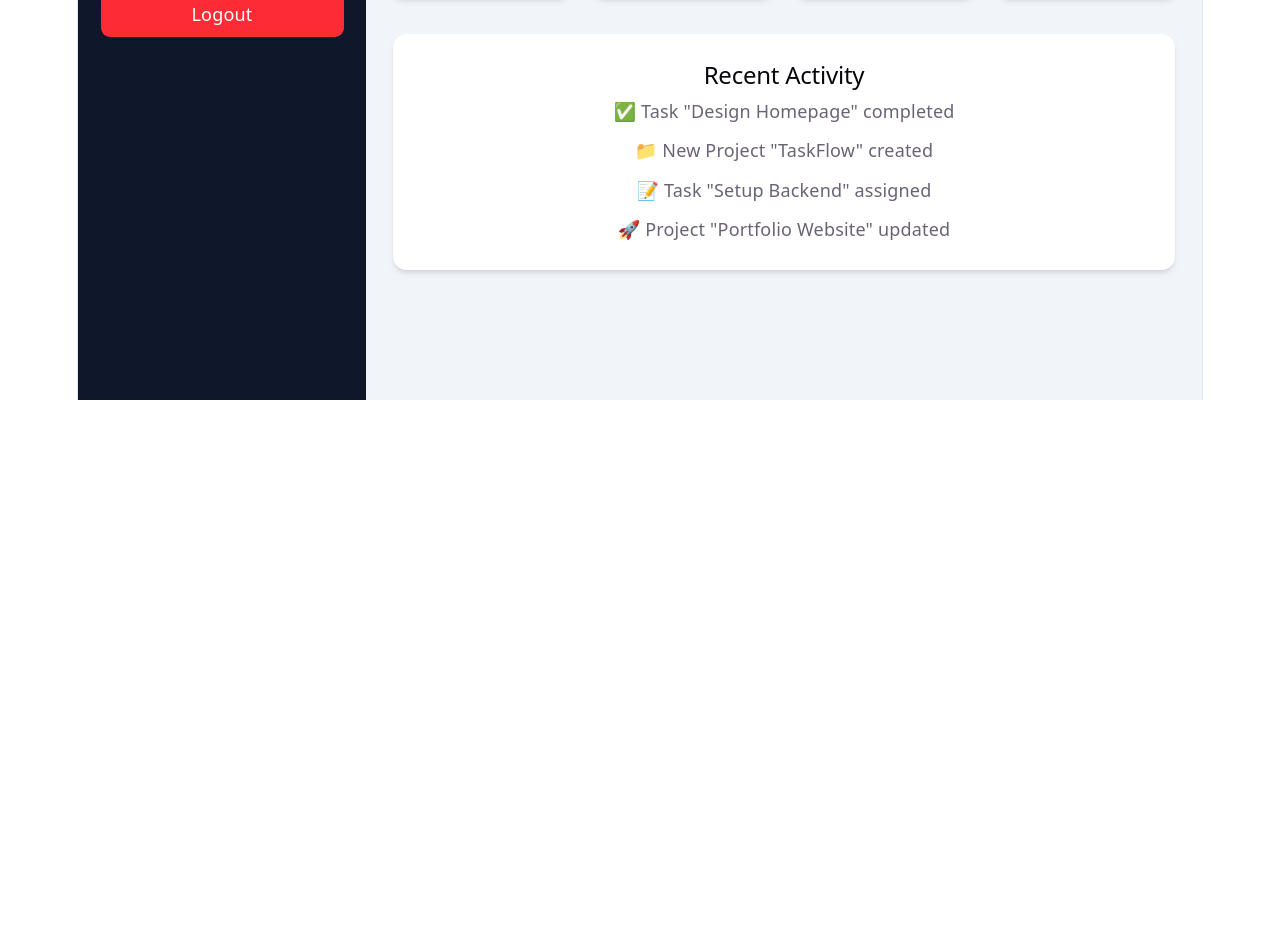
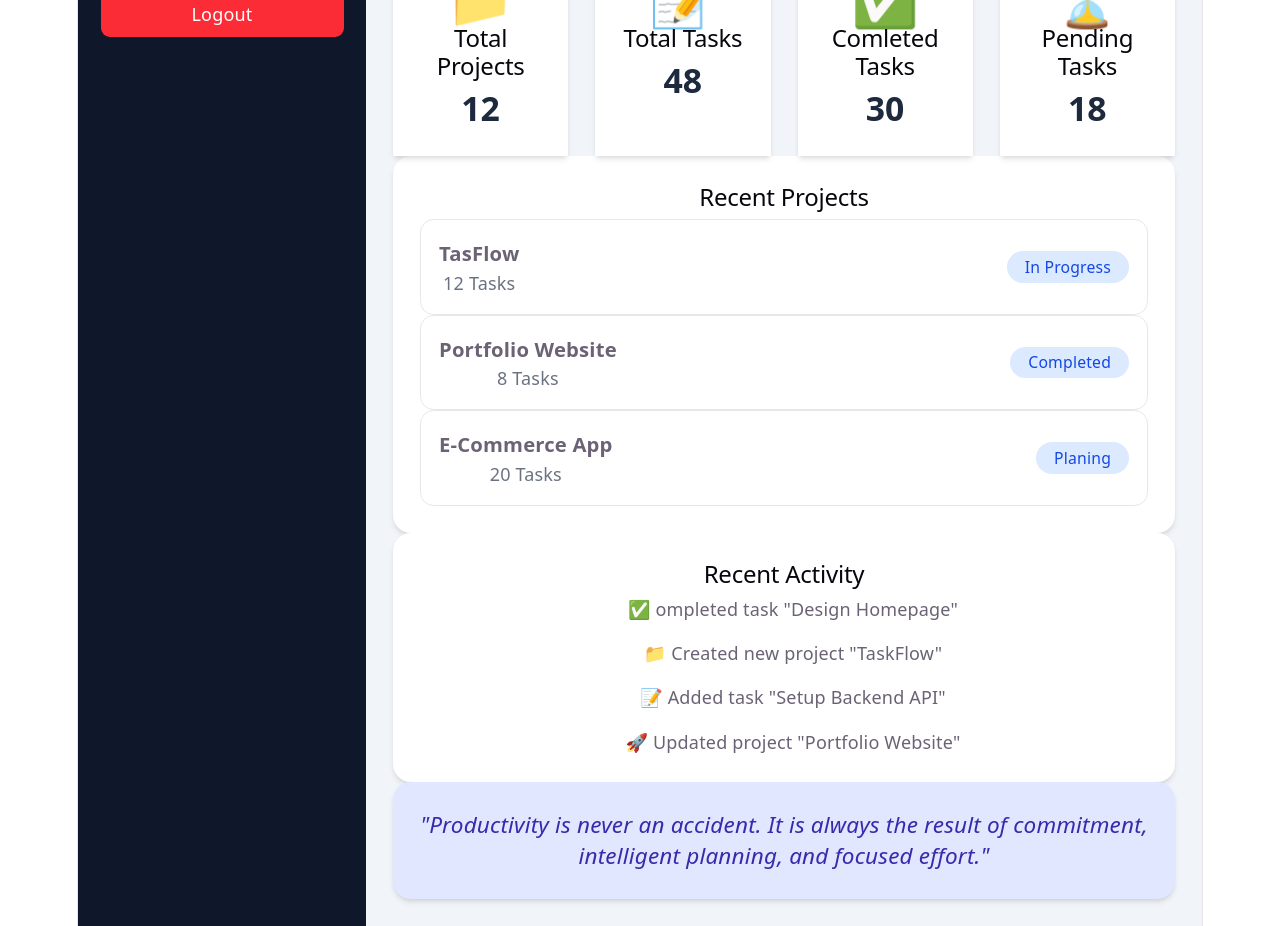
Before and after one commit to Palaksahu-12/TaskFlow, a React app in the folder frontend/: page /dashboard in a window 1280 px wide. Shown: the part 400-1326 px from the top of the page. Before the commit the page ends 800 px from the top, so only its background shows below. Built offline with nearby package versions, Linux system fonts and the light colour scheme; the HTML template or start-up script is replaced by a standard one.

Commit message:
Updated dashboard, profile, projects and sidebar

```diff
--- a/frontend/src/pages/Dashboard.jsx
+++ b/frontend/src/pages/Dashboard.jsx
@@ -5,34 +5,68 @@ const Dashboard = () => {
     {
       title: "Total Projects",
       value: 12,
+      icon: "📁",
     },
     {
       title: "Total Tasks",
       value: 48,
+      icon: "📝",
     },
     {
       title:"Comleted Tasks",
       value: 30,
+      icon: "✅",
     },
     {
       title:"Pending Tasks",
       value: 18,
+      icon: "⏳",
+
     },
   ];
 
+  const recentProjects = [
+    {
+      id: 1,
+      name:"TasFlow",
+      status: "In Progress",
+      tasks: 12,
+    },
+    {
+      id:2,
+      name:"Portfolio Website",
+      status:"Completed",
+      tasks:8,
+    },
+    {
+      id:3,
+      name:"E-Commerce App",
+      status: "Planing",
+      tasks:20,
+    }
+  ]
+
   return (
     <Layout>
-      <div>
+      <div className="spacce-y-8">
+        {/* Welcome Section */}
+        <div className="bg-gradient-to-r from-blue-600 to-indigo-600 text-white rounded-2xl p-8 shadow-lg">
         <h1 className="text-3xl font-bold text-slate-800 mb-6">
-          Dashboard Page
+          Welcome Back, John 👋
         </h1>
+        <p className="mt-3 text-lg text-blue-100">
+          Manage your projects and track your progress efficiently.
+        </p>
+        </div>
 
+        {/* Statistics Cards */}
         <div className="grid grid-cols-1 sm:grid-cols-2 lg:grid-cols-4 gap-6">
           {stats.map((stat) =>(
           <div
           key={stat.title}
-          className="bg-white p-6 rounded-lg shadow-md"
+          className="bg-white p-6 rounded-2lg shadow-md hover:shadow-xl transition duration-300"
           >
+            <div className="text-5xl">{stat.icon}</div>
             <h2 className="text-gray-500 text-sm">
               {stat.title}
             </h2>
@@ -43,17 +77,62 @@ const Dashboard = () => {
           ))}
         </div>
 
-        <div className="mt-8 bg-white rounded-xl shadow-md p-6">
-          <h2 className="text-xl font-semibold mb-4">
+        {/* Recent Projects */}
+        <div className="bg-white rounded-2xl shadow-md p-6">
+          <h2 className="text-2xl font-semibold mb-6">
+            Recent Projects
+          </h2>
+
+          <div className-y-4>
+            {recentProjects.map((project) => (
+              <div
+               key={project.id}
+               className="flex justify-between items-center border border-gray-200 rounded-xl p-4 hover:bg-slate-50 transition"
+              >
+                <div>
+                  <h3 className="font-semibold text-lg">
+                    {project.name}
+                  </h3>
+                  <p className="text-gray-500">
+                    {project.tasks} Tasks
+                  </p>
+                </div>
+
+                <span className="bg-blue-100 text-blue-700 px-4 py-1 rounded-full text-sm font-medium">
+                  {project.status}
+                </span>
+              </div>
+            ))}
+          </div>
+        </div>
+
+        {/* Recent Activity */}
+        <div className="bg-white rounded-2xl shadow-md p-6">
+          <h2 className="text-2xl font-semibold mb-6">
             Recent Activity
           </h2>
 
-          <ul className="space-y-3">
-            <li>✅ Task "Design Homepage" completed</li>
-            <li>📁 New Project "TaskFlow" created</li>
-            <li>📝 Task "Setup Backend" assigned</li>
-            <li>🚀 Project "Portfolio Website" updated</li>
+          <ul className="space-y-4">
+            <li className="border-1-4 border-green-500 pl-4">
+              ✅ ompleted task "Design Homepage"
+            </li>
+            <li className="border-1-4 border-green-500 pl-4">
+              📁 Created new project "TaskFlow"
+            </li>
+            <li className="border-1-4 border-green-500 pl-4">
+              📝 Added task "Setup Backend API"
+            </li>
+            <li className="border-1-4 border-green-500 pl-4">
+              🚀 Updated project "Portfolio Website"
+            </li>
           </ul>
+        </div>
+
+        {/* Quote Section */}
+        <div className="bg-indigo-100 rounded-2xl p-6 shadow-md">
+          <p className="text-xl italic text-indigo-800">
+            "Productivity is never an accident. It is always the result of commitment, intelligent planning, and focused effort."
+          </p>
         </div>
       </div>
     </Layout>
--- a/frontend/src/pages/Projects.jsx
+++ b/frontend/src/pages/Projects.jsx
@@ -8,20 +8,23 @@ const Projects = () => {
     {
       id: 1,
       title: "TaskFlow",
-      description:"Project Management Tool",
+      description:"Productivity is never an accident. It is always the result of commitment, intelligent planning, and focused effort.",
       tasks:12,
+      status: "In Progress",
     },
     {
       id: 2,
       title: "Portfolio Website",
-      description:"Personal portfolio project",
+      description:"Personal portfolio website showcasing projects and skills.",
       tasks: 8,
+      status: "Completed",
     },
     {
       id: 3,
       title:"E-Commerce App",
-      description:"Online shopping platform",
+      description:"Online shopping platform with cart and payment features.",
       tasks: 20,
+      status: "Completed",
     },
   ];
 
@@ -39,9 +42,9 @@ const Projects = () => {
       title: projectName,
       description: projectDescription,
       tasks: 0,
+      status: "Planning",
     }
     setProjectDescription([...projects, newProject]);
-
     setProjectName("");
     setProjectDescription("");
     setShowModal(false);
@@ -49,44 +52,69 @@ const Projects = () => {
 
   return (
     <Layout>
+      <div className="space-y-8">
+        {/* Header */}
+        <div className="flex justify-between items-center">
           <div>
-        <div className="flex justify-between items-center mb-6">
           <h1 className="text-3xl font-bold text-slate-800">
             Projects
           </h1>
-          <button className="bg-blue-600 text-white px-4 py-2 rounded-lg hover:bg-blue-700">
+          <p className="text-gray-500 mt-2">
+            Manage and track all your projects.
+          </p>
+          </div>
+
+          <button
+          onClick={() => setShowModal(true)}
+          className="bg-blue-600 text-white px-4 py-2 rounded-lg hover:bg-blue-700">
             + New Project
           </button>
         </div>
 
+        {/* Prroject Cards */}
         <div className="grid grid-cols-1 md:grid-cols-2 lg:grid-cols-3 gap-6">
           {projects.map((project) => (
             <div
             key={project.id}
-            className="bg-white p-6 rounded-xl shadow-md hover:shadow-lg transition"
+            className="bg-white p-6 rounded-xl shadow-md hover:shadow-lg transition duration-300"
             >
-              <h2 className="text-xl font-semibold mb-2">
+              <div className="flex justify-between items-start">
+                <h2 className="text-2xl font-semibold text-slate-800">
                 {project.title}
                 </h2>
+
+                <span className="bg-blue-100 text-blue-700 px-3 py-1 rounded-full text-sm">
+                {project.status}
+                </span>
+              </div>
+
               <p className="text-gray-600 mb-4">
                 {project.description}
               </p>
-              <p className="text-sm text-gray-500 mb-4">
+
+              <div className="mt-6 flex justify-between items-center">
+                <div>
+                  <p className="text-sm text-gray-500">Tasks</p>
+                  <p className="text-xl font-bold">
                     Tasks: {project.tasks}
                   </p>
+                </div>
+
                 <button onClick={() => navigate(`/projects/${project.id}`)}
                 className="w-full bg-slate-900 text-white py-2 rounded-lg hover:bg-slate-800"
                 >
-                View Project
+                 View
                 </button>
+              </div>
             </div>
           ))}
         </div>
 
+        {/* Modal */}
         {showModal && (
           <div className="fixed inset-0 bg-black/50 flex items-center justify-center">
-            <div className="bg-white p-6 rounded-xl w-full max-w-md">
-              <h2 className="text-2xl font-bold mb-4">
+            <div className="bg-white p-6 rounded-2xl w-full max-w-md">
+              <h2 className="text-2xl font-bold mb-6">
                 Create New Project
               </h2>
 
@@ -95,7 +123,8 @@ const Projects = () => {
               placeholder="Project Name"
               value={projectName}
               onChange={(e) => setProjectName(e.target.value)}
-              className="w-full border p-3 rounded-lg mb-4"/>
+              className="w-full border border-gray-300 p-3 rounded-lg mb-4 focus:outline-none focus:ring-2 focus:ring-blue-500"/>
+
               <textarea
               placeholder="Project Description"
               rows="4"
@@ -103,7 +132,7 @@ const Projects = () => {
               onChange={(e) =>
                 setProjectDescription(e.target.value)
               }
-              className="w-full border p-3 rounded-lg mb-4"
+              className="w-full border border-gray-300 p-3 rounded-lg mb-6 focus:outline-none focus:ring-2 focus:ring-blue-500"
               />
 
               <div className="flex justify-end gap-3">
```
Lines whose indentation alone changed are shown as unchanged.
